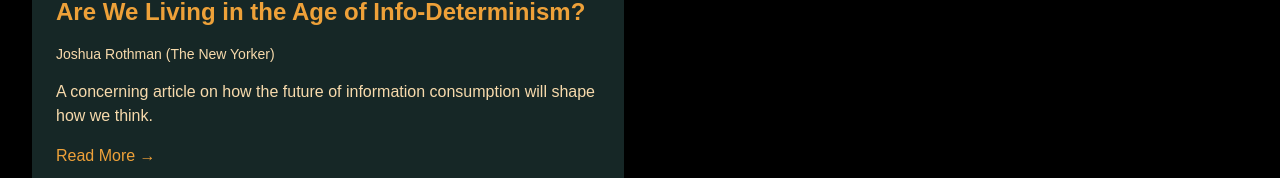
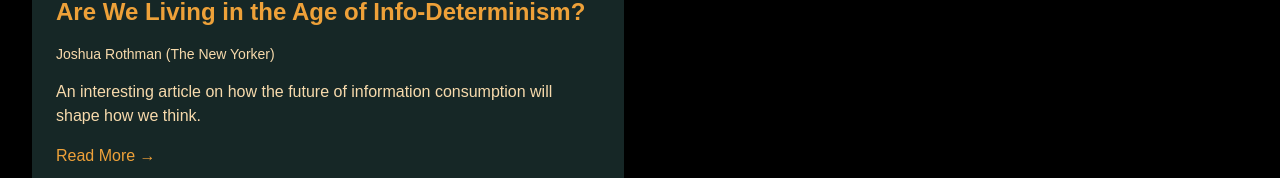
Before and after one commit to jayson-brady-98/personal-website, a Next.js app: page /favourites/reads in a window 1280 px wide. Shown: the part 2640-2818 px from the top of the page. Built offline with nearby package versions, Linux system fonts and the light colour scheme.

Commit message:
More escapes

```diff
--- a/app/favourites/reads/page.tsx
+++ b/app/favourites/reads/page.tsx
@@ -225,7 +225,7 @@ export default async function ReadsPage({
               <div className="group relative bg-[#4B827D]/30 backdrop-blur-sm rounded-lg p-6 transform hover:-translate-y-2 transition-all duration-300">
                 <div className="space-y-4">
                   <div className="flex justify-between items-start">
-                    <h3 className="text-2xl font-semibold text-[#EEA139]">Art Isn't Allowed To Take Up Space Anymore</h3>
+                    <h3 className="text-2xl font-semibold text-[#EEA139]">Art Isn&apos;t Allowed To Take Up Space Anymore</h3>
                   </div>
                   <p className="text-[#F7DAAC] text-sm">Annika (The Internet is my friend)</p>
                   <p className="text-[#F7DAAC]">I love the internet and technology, but it feels like the internet is becoming more cluttered, neuotically productive, and visually stale. This article made me think a lot about ownership and the value of having physical things (like DVDs) because of the experience and serendipity they evoke. </p>
@@ -300,7 +300,7 @@ export default async function ReadsPage({
                     <h3 className="text-2xl font-semibold text-[#EEA139]">Are We Living in the Age of Info-Determinism?</h3>
                   </div>
                   <p className="text-[#F7DAAC] text-sm">Joshua Rothman (The New Yorker)</p>
-                  <p className="text-[#F7DAAC]">A concerning article on how the future of information consumption will shape how we think.</p>
+                  <p className="text-[#F7DAAC]">An interesting article on how the future of information consumption will shape how we think.</p>
                   <a
                     href="https://www.newyorker.com/culture/open-questions/are-we-living-in-the-age-of-info-determinism"
                     target="_blank"
```
